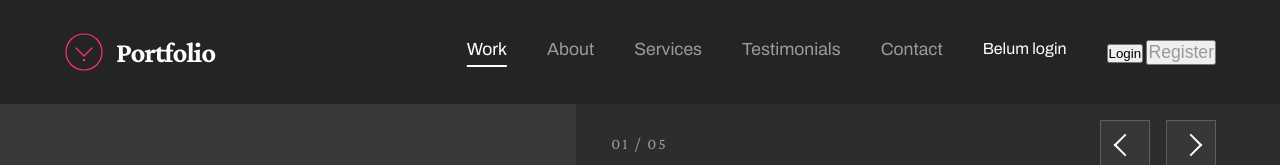
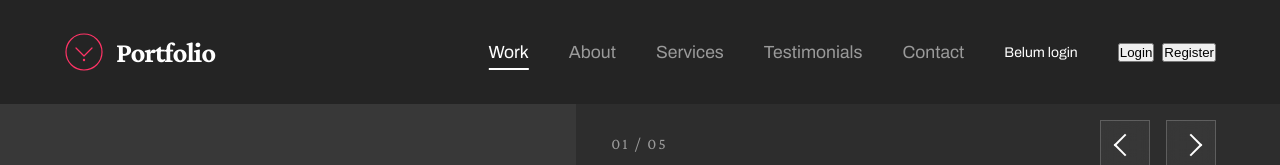
Before and after one commit to Arelhacker/Nathanael_tugashtml_23, a plain HTML site: page index.html in a window 1280 px wide. Shown: the top 165 px of the page. Drawn offline with nearby package versions, Linux system fonts and the light colour scheme.

Commit message:
Update index.html

```diff
--- a/index.html
+++ b/index.html
@@ -19,7 +19,7 @@ Free HTML CSS Template
 -->
 </head>
 <body>
-    <header>
+       <header>
         <a href="#work" class="logo">
             <svg class="logo-icon" viewBox="0 0 100 100" xmlns="http://www.w3.org/2000/svg">
                 <circle cx="50" cy="50" r="45" fill="none" stroke="#ff3366" stroke-width="3"/>
@@ -35,22 +35,22 @@ Free HTML CSS Template
                 <li><a href="#services">Services</a></li>
                 <li><a href="#testimonials">Testimonials</a></li>
                 <li><a href="#contact">Contact</a></li>
-				<p id="userInfo">Belum login</p>
-				<div id="authArea">
-    <button onclick="goLogin()" class="nav-cta">
-        Login
-    </button>
-
-    <button class="nav-cta">
-        <a href="login/register.html">Register</a>
-    </button>
-</div>
+                <li>
+                    <span id="userInfo" style="color: white; font-size: 14px;">Belum login</span>
+                </li>
+                <li>
+                    <div id="authArea" style="display: flex; gap: 8px; align-items: center;">
+                        <button onclick="goLogin()" class="nav-cta">Login</button>
+                        <button onclick="window.location.href='login/register.html'" class="nav-cta">Register</button>
+                    </div>
+                </li>
             </ul>
         </nav>
         <div class="menu-icon">
             <span></span>
         </div>
     </header>
+
 
     <div class="mobile-nav">
         <button class="mobile-nav-close" aria-label="Close menu">&times;</button>
```
